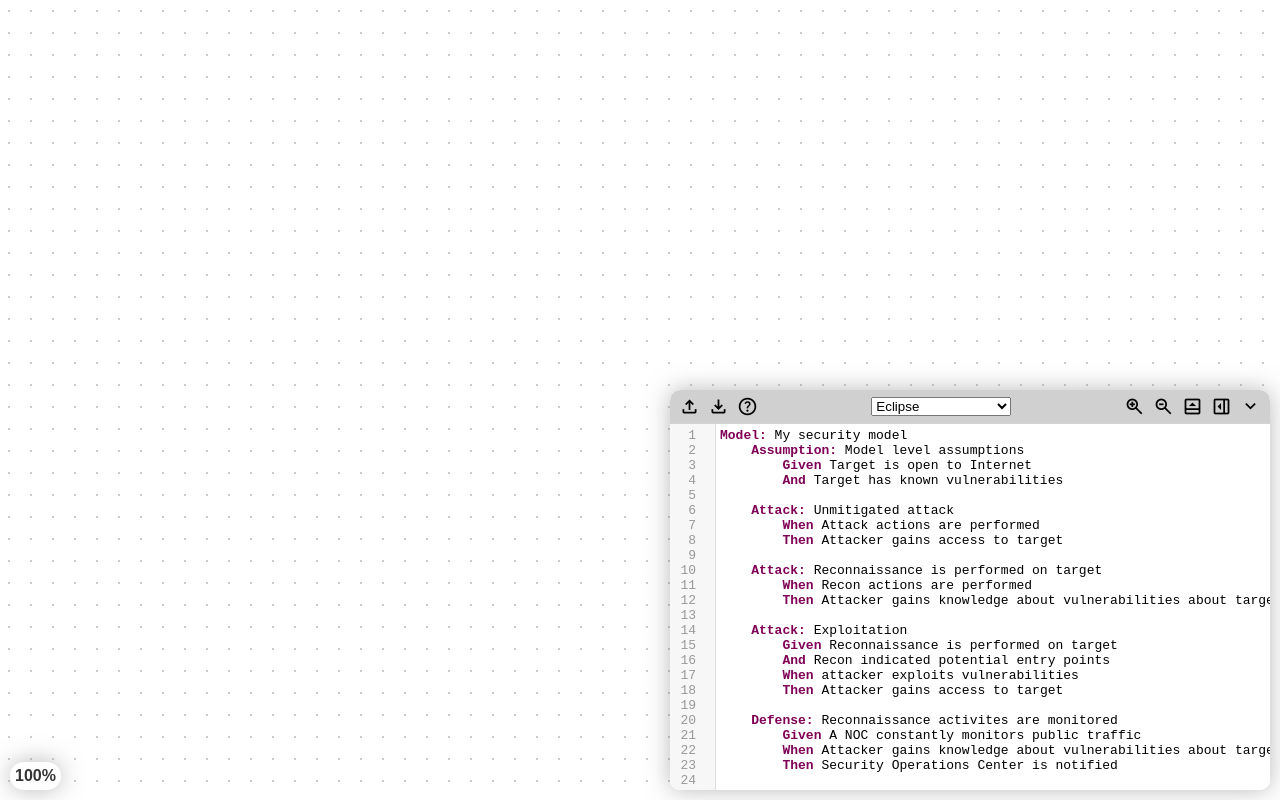
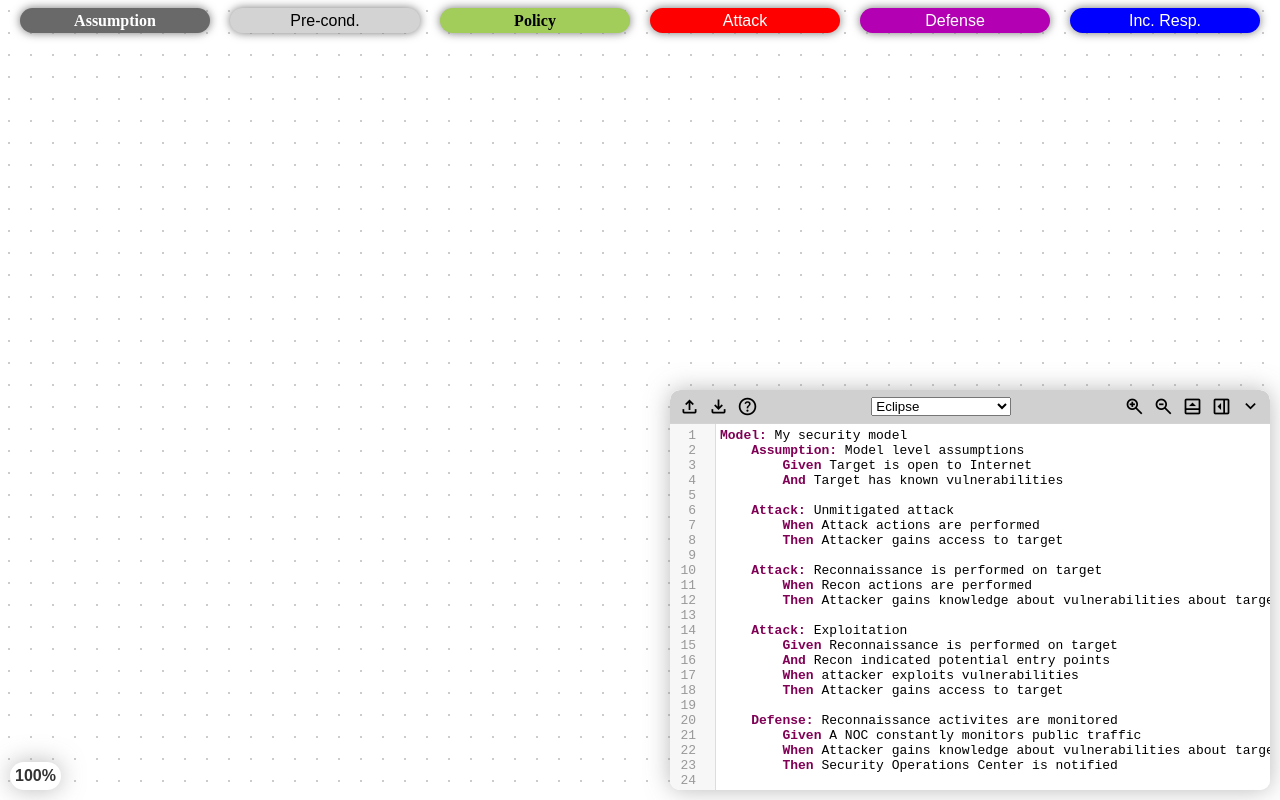
Before and after one commit to securitydesign/admweb, a plain HTML site: page index.html in a window 1280 px wide. Drawn offline with nearby package versions, Linux system fonts and the light colour scheme.

Commit message:
Legends bar on top

```diff
--- a/adm.css
+++ b/adm.css
@@ -212,6 +212,88 @@ body, html {
     box-sizing: border-box;
 }
 
+#colorLegend {
+    position: fixed;
+    top: 0;
+    left: 0;
+    right: 0;
+    display: flex;
+    justify-content: space-around;
+    margin-left: 10px;
+    margin-right: 10px;
+    height: 40px;
+}
+
+@media screen and (max-width: 600px) {
+    #colorLegend .AssumptionBar, .PreConditionBar, .PolicyBar, .AttackBar, .PreEmptiveDefenseBar, .IncidentResponseBar {
+        font-size: 8px;
+    }
+}
+
+#colorLegend .AssumptionBar, .PreConditionBar, .PolicyBar, .AttackBar, .PreEmptiveDefenseBar, .IncidentResponseBar {
+    flex: 1;
+    margin: 8px 10px 0 10px;
+    height: 25px;
+    border-radius: 50px;
+    box-shadow: 0 0 10px rgba(117, 117, 117, 1.0);
+}
+
+#colorLegend .AssumptionBar {
+    display: flex;
+    align-items: center;
+    justify-content: center;
+    font-family: 'Times New Roman', Times, serif;
+    font-weight: bold;
+    color: white;
+    background-color: dimgray;
+}
+
+#colorLegend .PreConditionBar {
+    display: flex;
+    align-items: center;
+    justify-content: center;
+    font-family: Arial, sans-serif;
+    color: black;
+    background-color: lightgray;
+}
+
+#colorLegend .PolicyBar {
+    display: flex;
+    align-items: center;
+    justify-content: center;
+    font-family: 'Times New Roman', Times, serif;
+    font-weight: bold;
+    color: black;
+    background-color: rgb(162, 205, 90); /* darkolivegreen3 in Graphviz */
+}
+
+#colorLegend .AttackBar {
+    display: flex;
+    align-items: center;
+    justify-content: center;
+    font-family: Arial, sans-serif;
+    color: white;
+    background-color: red;
+}
+
+#colorLegend .PreEmptiveDefenseBar {
+    display: flex;
+    align-items: center;
+    justify-content: center;
+    font-family: Arial, sans-serif;
+    color: white;
+    background-color: rgb(179, 0, 179);
+}
+
+#colorLegend .IncidentResponseBar {
+    display: flex;
+    align-items: center;
+    justify-content: center;
+    font-family: Arial, sans-serif;
+    color: white;
+    background-color: blue;
+}
+
 /* Resizable Handle Styles */
 .resize-handle {
     position: absolute;
--- a/index.html
+++ b/index.html
@@ -114,6 +114,14 @@ Model: My security model
         <div class="resize-handle left"></div>
         <div class="resize-handle corner"></div>
     </div>
+    <div id="colorLegend">
+        <div class="AssumptionBar">Assumption</div>
+        <div class="PreConditionBar">Pre-cond.</div>
+        <div class="PolicyBar">Policy</div>
+        <div class="AttackBar">Attack</div>
+        <div class="PreEmptiveDefenseBar">Defense</div>
+        <div class="IncidentResponseBar">Inc. Resp.</div>
+    </div>
     <div id="statusBar">
         <span id="zoomPercentage">100%</span>
     </div>
```
